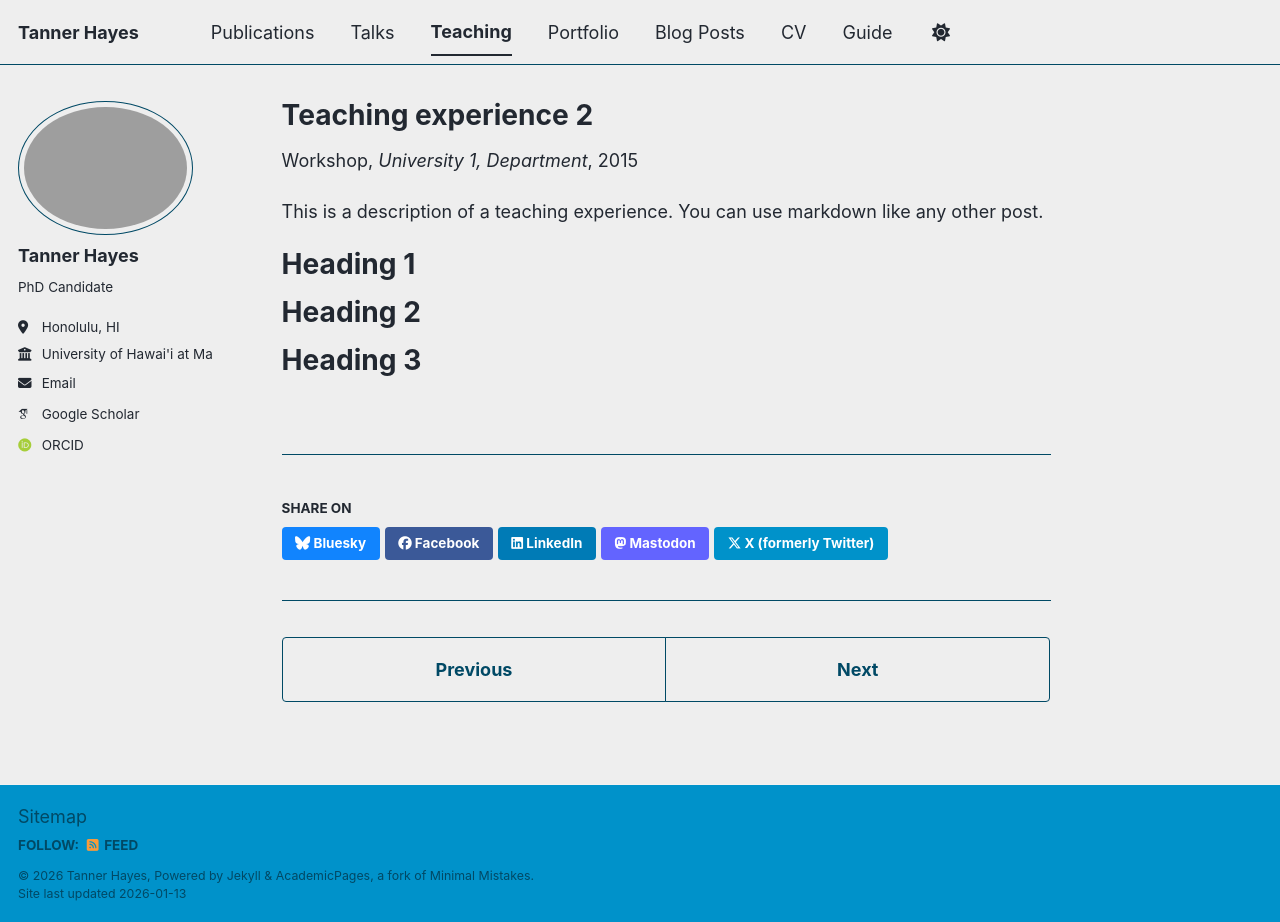
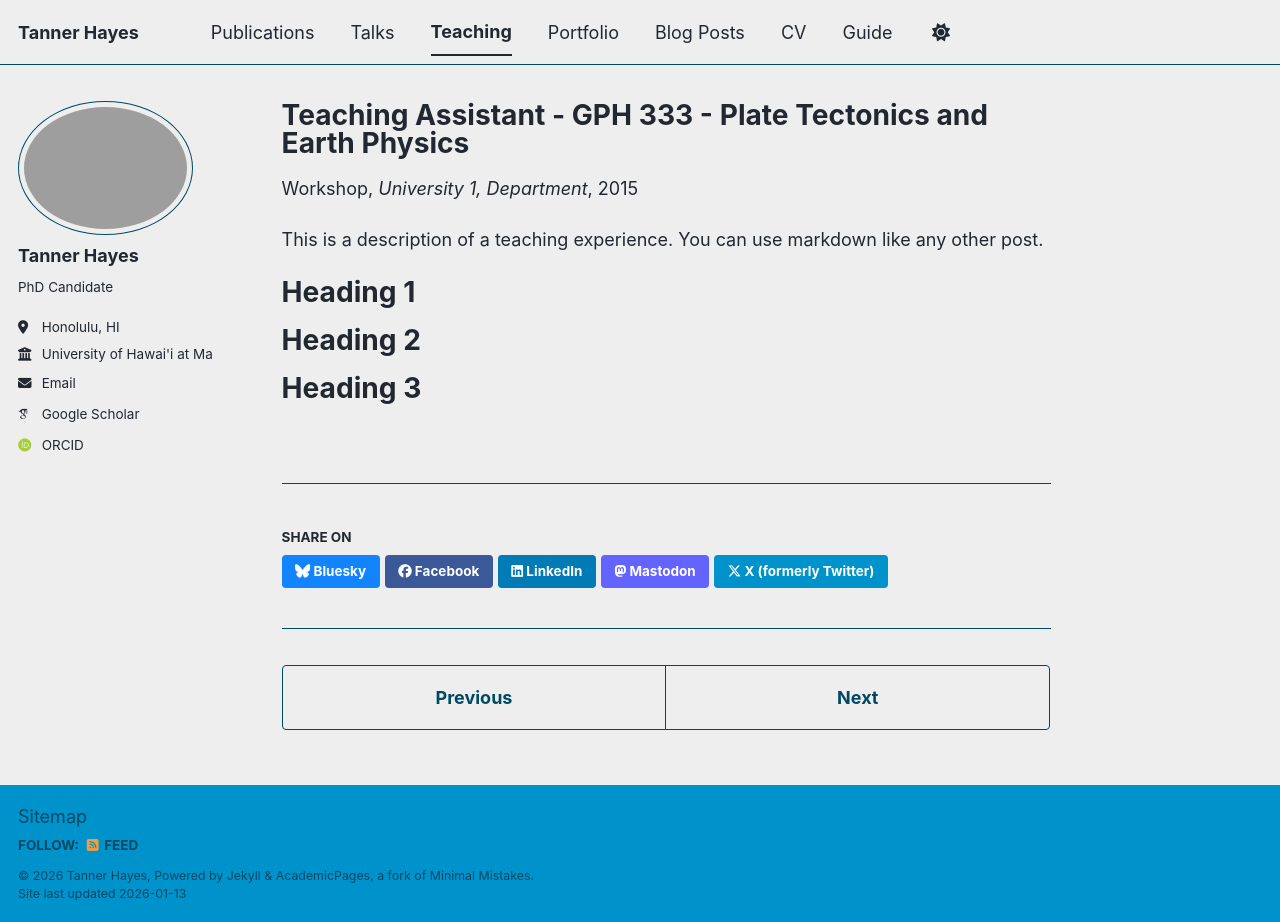
Before and after one commit to th-blip12/twhayes, a Jekyll site: the page built from _teaching/2019GPH333.md, in a window 1280 px wide and 922 px high. Built offline with Jekyll 4.4.1, drawn with Linux system fonts in a browser that asks for light colours; some web fonts are replaced; a script bundle is joined from its source files by our own code; library files that are not in the unit come from our copies.

Commit message:
Update and rename 2015-spring-teaching-2.md to 2019GPH333.md

```diff
--- a/_teaching/2015-spring-teaching-2.md
+++ b/_teaching/2019GPH333.md
@@ -1,5 +1,5 @@
 ---
-title: "Teaching experience 2"
+title: "Teaching Assistant - GPH 333 - Plate Tectonics and Earth Physics"
 collection: teaching
 type: "Workshop"
 permalink: /teaching/2015-spring-teaching-1
```
